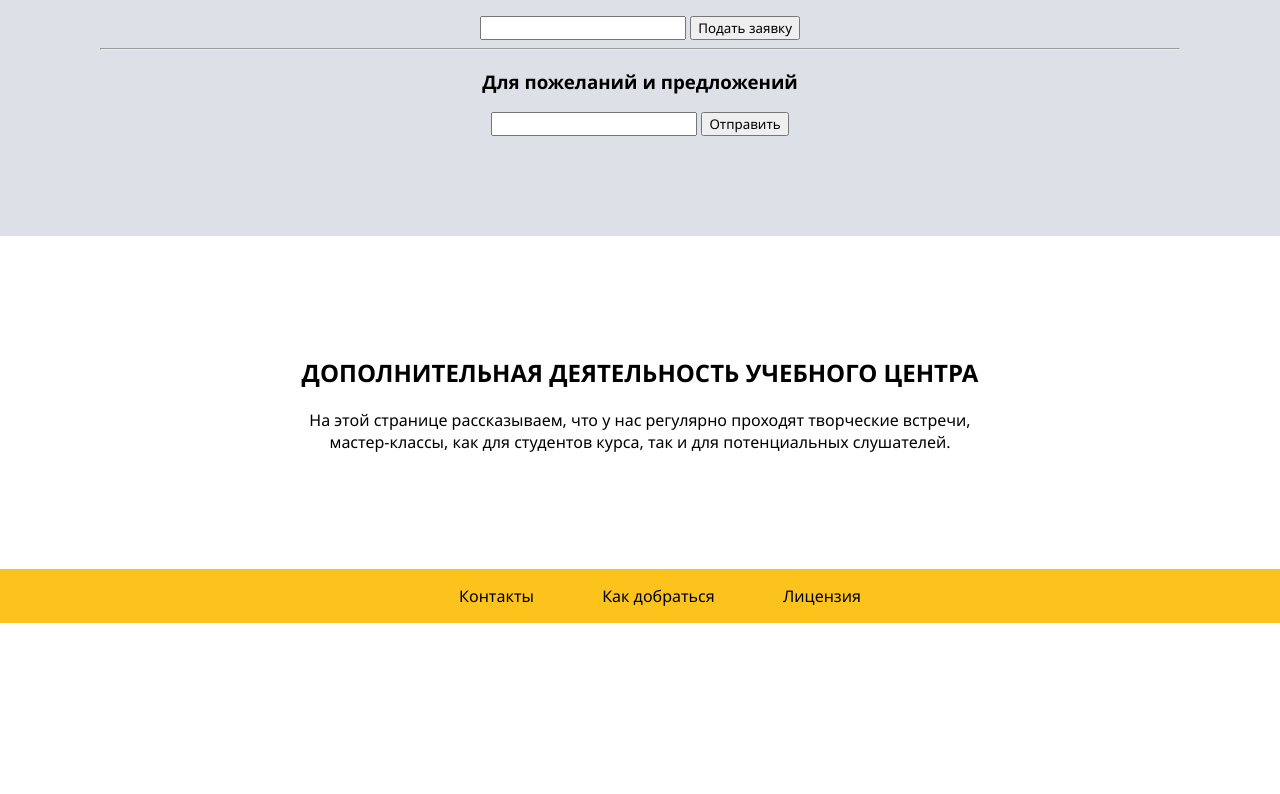
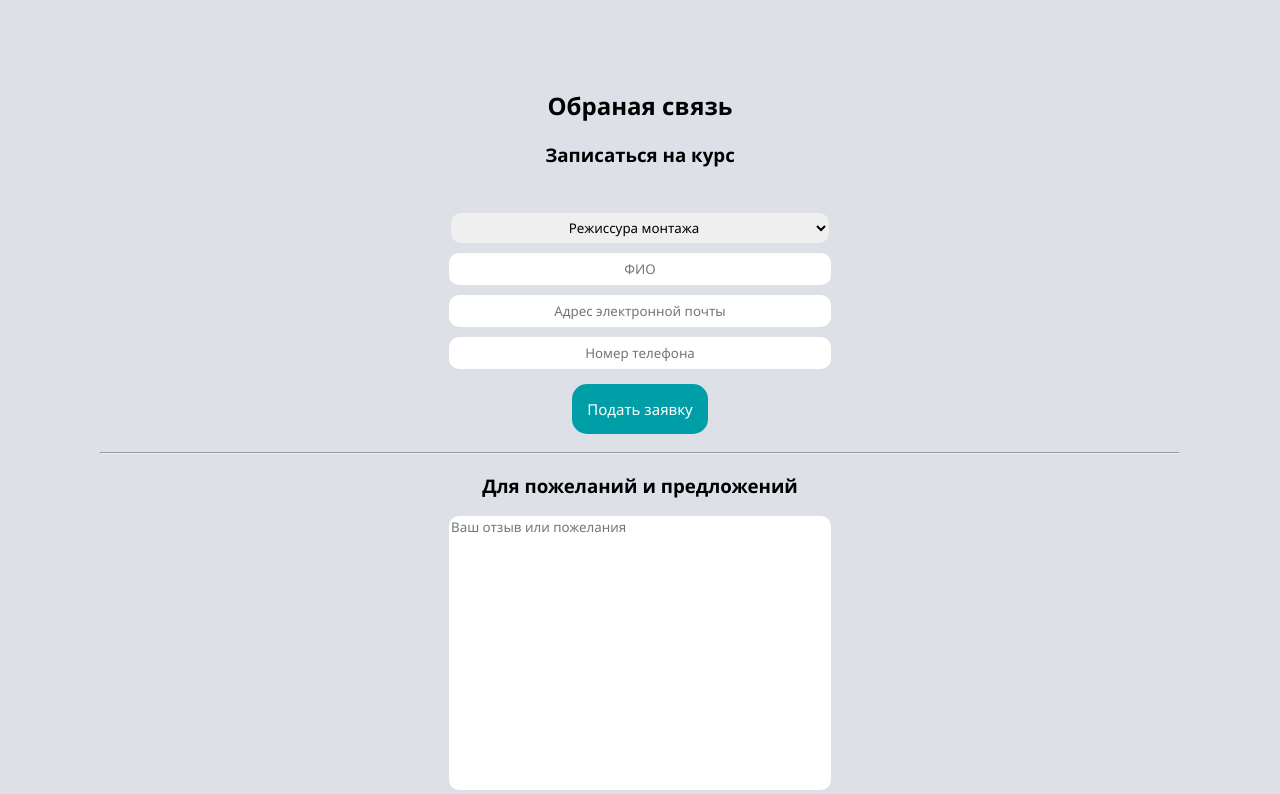
Before and after one commit to gromh-gromh/LenFilm, a plain HTML site: page index.html in a window 1280 px wide. Shown: the part 1268-2062 px from the top of the page. Before the commit the page ends 1891 px from the top, so only its background shows below. Drawn offline with Linux system fonts and the light colour scheme.

Commit message:
Макет форм

```diff
--- a/index.html
+++ b/index.html
@@ -35,7 +35,7 @@
                 Преподаватели и сотрудники Учебного центра (анимированы, не просто список, а в ряд)</p>
         <div>
     </section>
-    <section id="programms">
+    <section id="programs">
         <h1>Программы обучения:</h1>
         <ul>
             <li class="circular"><a>Режиссура монтажа</a></li>
@@ -43,13 +43,13 @@
             <li class="circular"><a>Фотограф в кинопроизводстве</a></li>
             <li class="circular"><a>Актёр эпизода</a></li>
             <li class="circular"><a>Звукорежиссёр</a></li>
-            <li class="circular"><a>Подготовка к кастингу </a></li>
-            <li class="circular"><a>Подготовка к кастингу актёров со знанием иностранных языков </a></li>
+            <li class="circular"><a>Подготовка к кастингу</a></li>
+            <li class="circular"><a>Подготовка к кастингу актёров со знанием иностранных языков</a></li>
             <li class="circular"><a>Актёрская фотография</a></li>
-            <li class="circular"><a>Администратор съёмочной группы </a></li>
+            <li class="circular"><a>Администратор съёмочной группы</a></li>
             <li class="circular"><a>Ассистент художника по костюмам</a></li>
-            <li class="circular"><a>Операторское искусство </a></li>
-            <li class="circular"><a>Сценарное мастерство </a></li>
+            <li class="circular"><a>Операторское искусство</a></li>
+            <li class="circular"><a>Сценарное мастерство</a></li>
             <li class="circular"><a>Мастерство гримёра</a></li>
             <li class="circular"><a>VFX</a></li>
             <li class="circular"><a>Продюсирование и маркетинг</a></li>
@@ -58,15 +58,35 @@
     <section id="contact">
         <h1>Обраная связь</h1>
         <h3>Записаться на курс</h3>
-        <form id="programm">
-                <input type="text">
-                <input type="submit" value="Подать заявку">
+        <br id="program">
+        <form>
+                <select name="program" placeholder="Программа">
+                    <option value="1">Режиссура монтажа</option>
+                    <option value="2">Второй режиссёр</option>
+                    <option value="3">Фотограф в кинопроизводстве</option>
+                    <option value="4">Актёр эпизода</option>
+                    <option value="5">Звукорежиссёр</option>
+                    <option value="6">Подготовка к кастингу</option>
+                    <option value="7">Подготовка к кастингу актёров со знанием иностранных языков</option>
+                    <option value="8">Актёрская фотография</option>
+                    <option value="9">Администратор съёмочной группы</option>
+                    <option value="10">Ассистент художника по костюмам</option>
+                    <option value="11">Операторское искусство</option>
+                    <option value="12">Сценарное мастерство</option>
+                    <option value="13">Мастерство гримёра</option>
+                    <option value="14">VFX</option>
+                    <option value="15">Продюсирование и маркетинг</option>
+                </select></br>
+                <input class="text" type="text" name="Name" placeholder="ФИО" required><br>
+                <input class="text" type="email" name="email" placeholder="Адрес электронной почты" required><br>
+                <input class="text" type="tel" name="number" placeholder="Номер телефона"><br>
+                <input class="submit" type="submit" value="Подать заявку">
         </form>
         <hr>
         <h3>Для пожеланий и предложений</h3>
-        <form id="programm">
-                <input type="text">
-                <input type="submit" value="Отправить">
+        <form id="feedback" method="post">
+                <textarea name="message" placeholder="Ваш отзыв или пожелания" cols="100" rows="15" required></textarea><br>
+                <input class="submit" type="submit" value="Отправить">
         </form>
     </section>
     <section id="additional">
--- a/styles.css
+++ b/styles.css
@@ -24,23 +24,23 @@ ul{
     padding: 16px;
 }
 .horizontal a:link, .horizontal a{
-    padding: 16px;
+    padding: inherit;
 }
 .horizontal a:hover{
     background-color: rgba(0, 0, 0, 0.1);
 }
 .circular{
-    display: inline-block;
+    display: block;
 }
 section{
     text-align: center;
     padding: 100px;
 }
 #about{
-    padding-top: 200px;
+    padding-top: 150px;
     background-color: rgba(221, 225, 231, 1)
 }
-#programms{
+#programs{
     background-color: white;
 }
 #contact{
@@ -49,7 +49,35 @@ section{
 #additional{
     background-color: white;
 }
+textarea{
+    border-radius: 10px;
+    width: 35%;
+    resize: none;
+    border: none;
+    outline: none;
+}
+.text, select{
+    height: 30px;
+    width: 35%;
+    border-radius: 10px;
+    text-align: center;
+    border: none;
+    outline: none;
+    margin: 5px;
+}
+.submit{
+    margin: 10px auto;
+    border: none;
+    border-radius: 15px;
+    padding: 15px;
+    color: white;
+    background-color: rgba(0, 158, 167, 1);
+    font-size: 15px;
+}
+.submit:hover{
+    background-color: rgb(0, 116, 122);
+}
 footer{
+    padding: 50px;
     background-color: rgba(253, 195, 29, 1);
-    width: 100%;
 }
```
